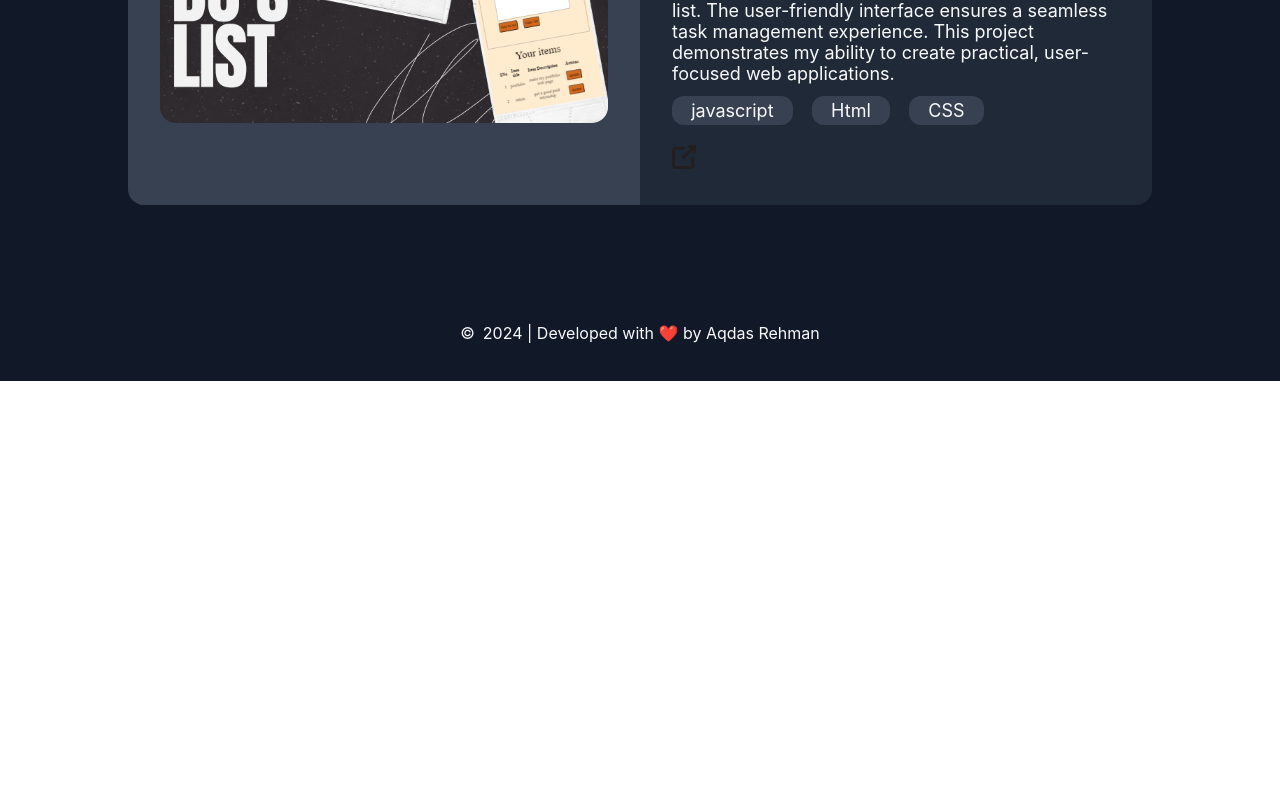
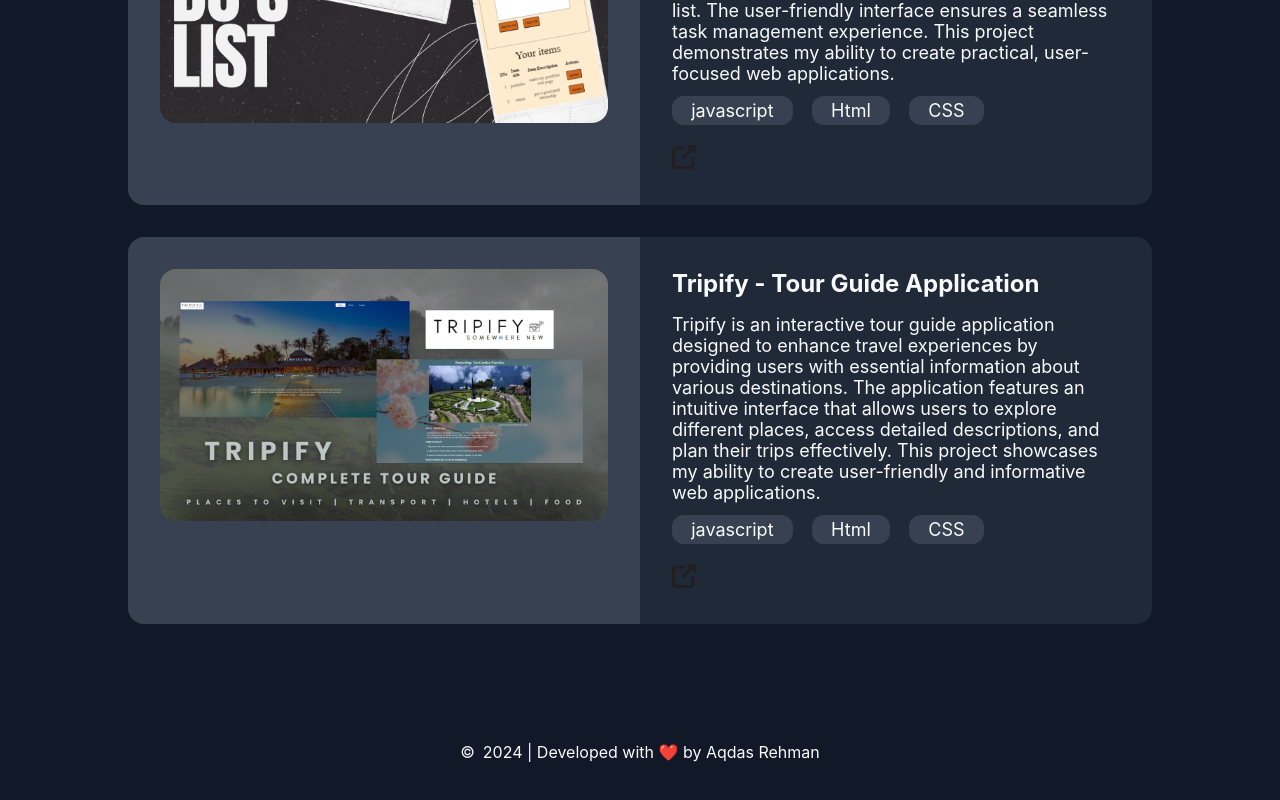
Before and after one commit to Aqua110/portfolio, a React (Create React App) app: page /portfolio/project in a window 1280 px wide. Shown: the part 435-1235 px from the top of the page. Before the commit the page ends 816 px from the top, so only its background shows below. Built offline with nearby package versions, Linux system fonts and the light colour scheme.

Commit message:
tripify project added

```diff
--- a/src/componentes/project.jsx
+++ b/src/componentes/project.jsx
@@ -3,13 +3,19 @@ import '../css/project.css'
 import SectionTag from '../componentes/section_tag.jsx'
 import ProjectCard from '../componentes/project_card.jsx'
 import todoslist_thumbnail from '../img/to dos list.png'
+import tripify_thumbnail from '../img/tripify thumbnail.png'
 
 const project = (props) => {
+
   return (
     <div className={`project-body ${props.theme}`}>
       <SectionTag title = 'Projects' theme={props.theme}/>
       <p className='project-heading'>Some of the noteworthy projects I have built:</p>
-      <ProjectCard title = "To do's list" thumbnail= {todoslist_thumbnail} description = 'This interactive To-Do List application helps users efficiently manage their tasks. Users can easily add tasks with titles and descriptions, mark them as completed, and delete individual tasks or the entire list. The user-friendly interface ensures a seamless task management experience. This project demonstrates my ability to create practical, user-focused web applications.' theme={props.theme}/>
+
+      <ProjectCard title = "To do's list" thumbnail= {todoslist_thumbnail} description = 'This interactive To-Do List application helps users efficiently manage their tasks. Users can easily add tasks with titles and descriptions, mark them as completed, and delete individual tasks or the entire list. The user-friendly interface ensures a seamless task management experience. This project demonstrates my ability to create practical, user-focused web applications.' projectLink='https://aqua110.github.io/To-do-s-list' theme={props.theme}/>
+
+      <ProjectCard title = "Tripify - Tour Guide Application" thumbnail= {tripify_thumbnail} description = 'Tripify is an interactive tour guide application designed to enhance travel experiences by providing users with essential information about various destinations. The application features an intuitive interface that allows users to explore different places, access detailed descriptions, and plan their trips effectively. This project showcases my ability to create user-friendly and informative web applications.' projectLink='https://aqua110.github.io/tripify/' theme={props.theme}/>
+
     </div>
   )
 }
--- a/src/componentes/project_card.jsx
+++ b/src/componentes/project_card.jsx
@@ -19,7 +19,7 @@ const project_card = (props) => {
                 <SectionTag title = 'Html'theme={props.theme}/>
                 <SectionTag title = 'CSS'theme={props.theme}/>
             </div>
-            <Link to = 'https://aqua110.github.io/To-do-s-list'><img className='visit-icon' src={visit_icon} alt='visit the project' /></Link>
+            <Link to = {props.projectLink}><img className='visit-icon' src={visit_icon} alt='visit the project' /></Link>
 
         </div>
 
```
Also changed, not shown: src/img/tripify thumbnail.png (added).
